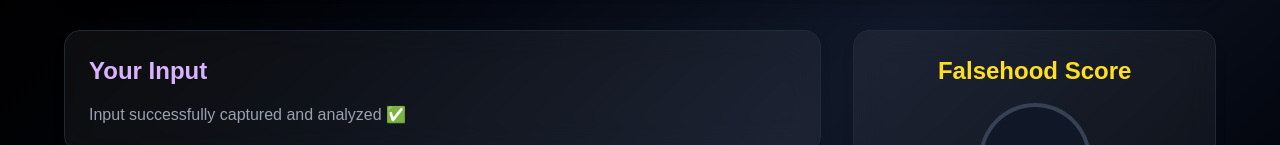
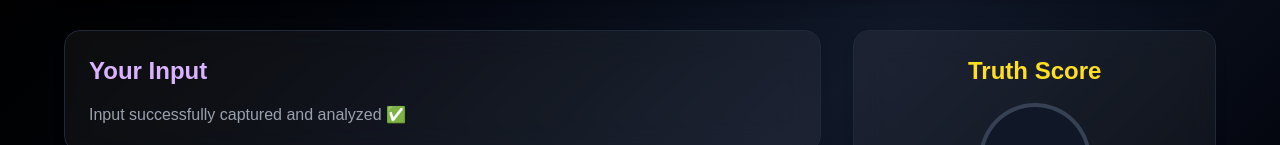
Before and after one commit to yashita13/VeriFact, a Next.js app in the folder frontend/: page /results in a window 1280 px wide. Shown: the part 328-473 px from the top of the page. Built offline with nearby package versions, Linux system fonts and the light colour scheme.

Commit message:
change some features

```diff
--- a/frontend/app/results/page.tsx
+++ b/frontend/app/results/page.tsx
@@ -178,7 +178,7 @@ export default function ResultsPage() {
                         <div className="space-y-6 sm:space-y-8">
                             {/* Score */}
                             <div className="bg-white/5 backdrop-blur-lg rounded-2xl border border-gray-800 p-5 sm:p-6 shadow-lg flex flex-col items-center">
-                                <h2 className="text-xl sm:text-2xl font-semibold mb-3 sm:mb-4 text-yellow-300">Falsehood Score</h2>
+                                <h2 className="text-xl sm:text-2xl font-semibold mb-3 sm:mb-4 text-yellow-300">Truth Score</h2>
                                 <div className="relative w-24 h-24 sm:w-28 sm:h-28 flex items-center justify-center">
                                     <div className="absolute inset-0 rounded-full bg-gray-700"></div>
                                     <div className="absolute inset-1 rounded-full bg-gray-900"></div>
```
